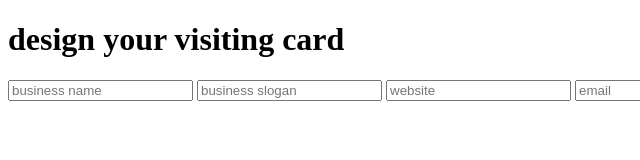
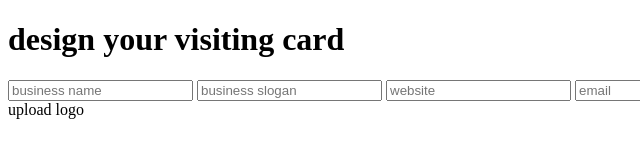
Before and after one commit to softwebdev05/design-your-visiting-card, a website: page index.html in a window 1280 px wide. Shown: the full height of the page, 0-640 px from the left. Drawn offline with Linux system fonts and the light colour scheme.

Commit message:
added upload logo feature

```diff
--- a/index.html
+++ b/index.html
@@ -22,5 +22,10 @@
        </div>
      </div>
 
+     <!-- settings -->
+     <div class="setting">
+      <input type="file" accept="*image" id="upload" hidden>
+      <label for="upload" class="btn upload">upload logo</label>
+
 </body>
 </html>
```
